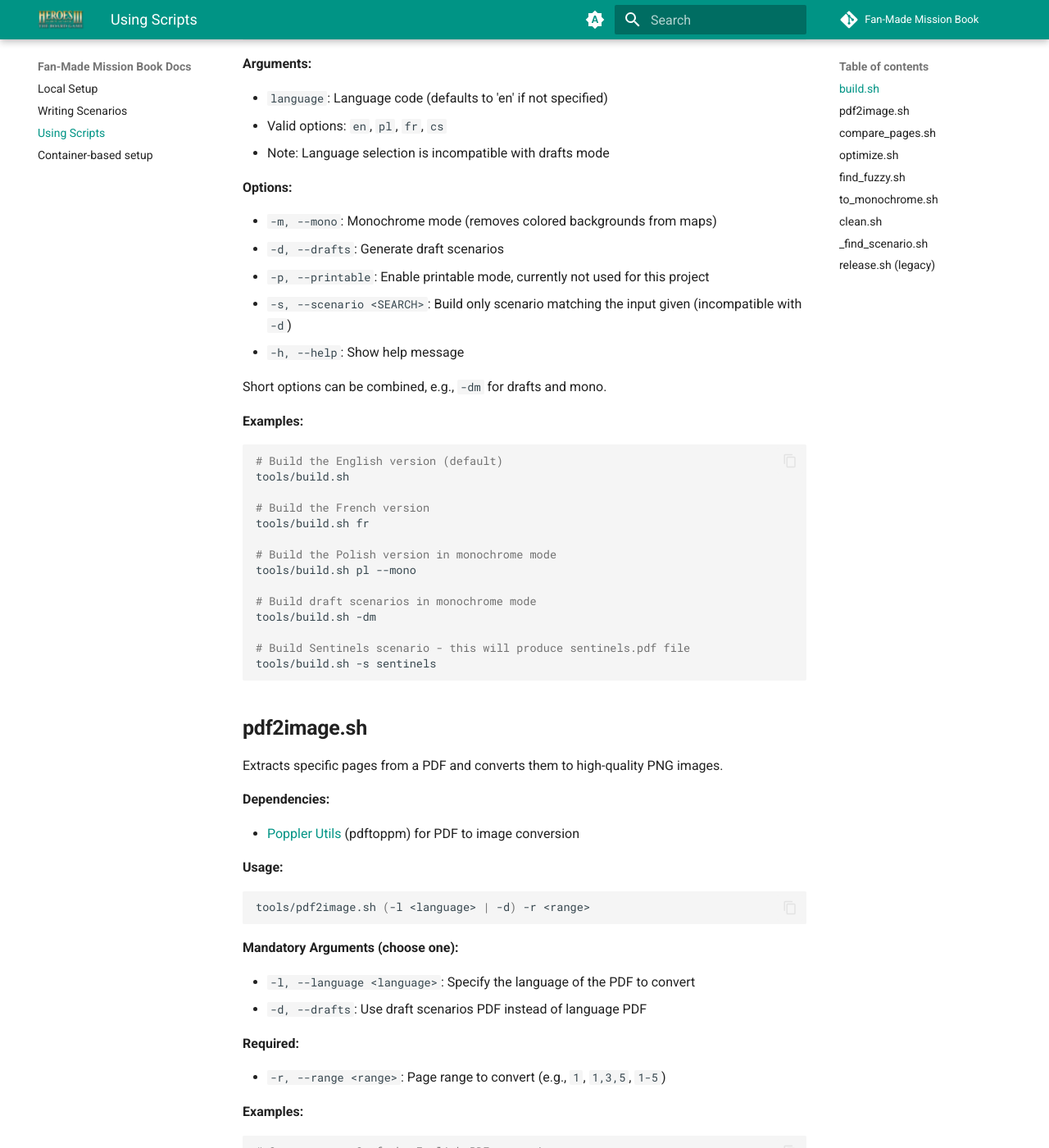
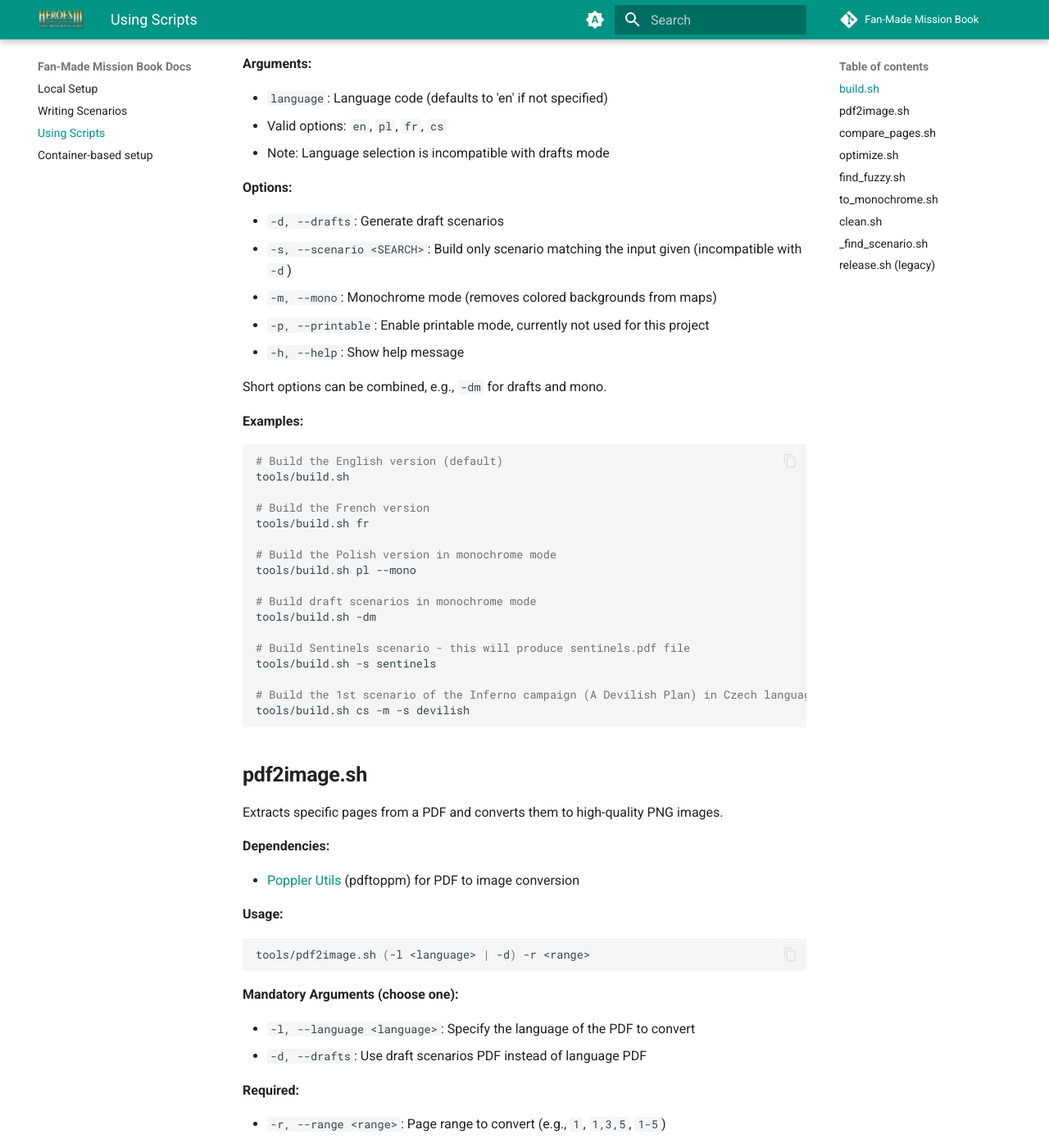
Before and after one commit to qwrtln/Homm3BG-mission-book, an MkDocs documentation site: the page built from docs/scripts.md, in a window 1280 px wide and 1400 px high, scrolled down 538 px. Shown: the whole window at 82% size. Built offline with MkDocs 1.6.1 and Material for MkDocs 9.7.7, drawn with Linux system fonts in a browser that asks for light colours; comment, search, counter and statistics services are not loaded.

````diff
--- a/docs/scripts.md
+++ b/docs/scripts.md
@@ -26,10 +26,10 @@
 
 **Options:**
 
+- `-d, --drafts`: Generate draft scenarios
+- `-s, --scenario <SEARCH>`: Build only scenario matching the input given (incompatible with `-d`)
 - `-m, --mono`: Monochrome mode (removes colored backgrounds from maps)
-- `-d, --drafts`: Generate draft scenarios
 - `-p, --printable`: Enable printable mode, currently not used for this project
-- `-s, --scenario <SEARCH>`: Build only scenario matching the input given (incompatible with `-d`)
 - `-h, --help`: Show help message
 
 Short options can be combined, e.g., `-dm` for drafts and mono.
@@ -51,6 +51,9 @@
 
 # Build Sentinels scenario - this will produce sentinels.pdf file
 tools/build.sh -s sentinels
+
+# Build the 1st scenario of the Inferno campaign (A Devilish Plan) in Czech language and monochrome mode
+tools/build.sh cs -m -s devilish
 ```
 
 ## **pdf2image.sh**
````
Also changed, not shown: docs/index.md (+20 -8 lines), 1 other file.
